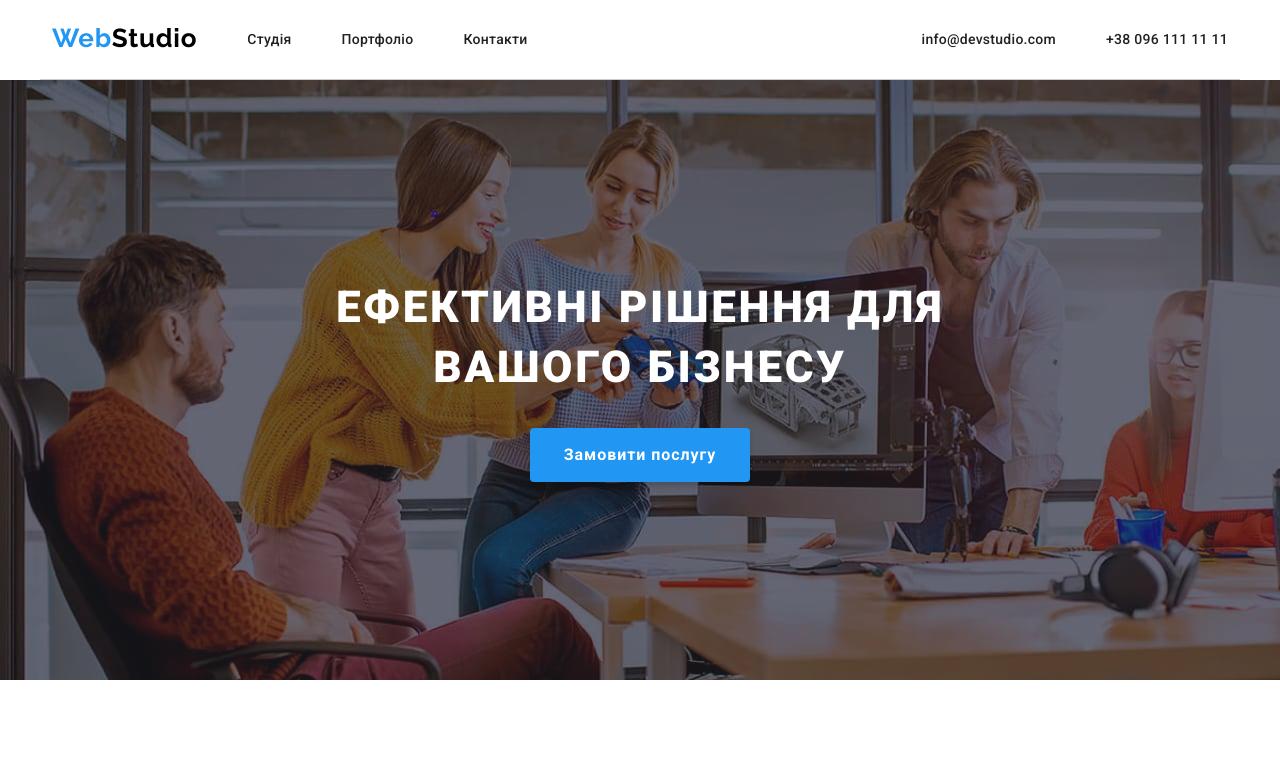
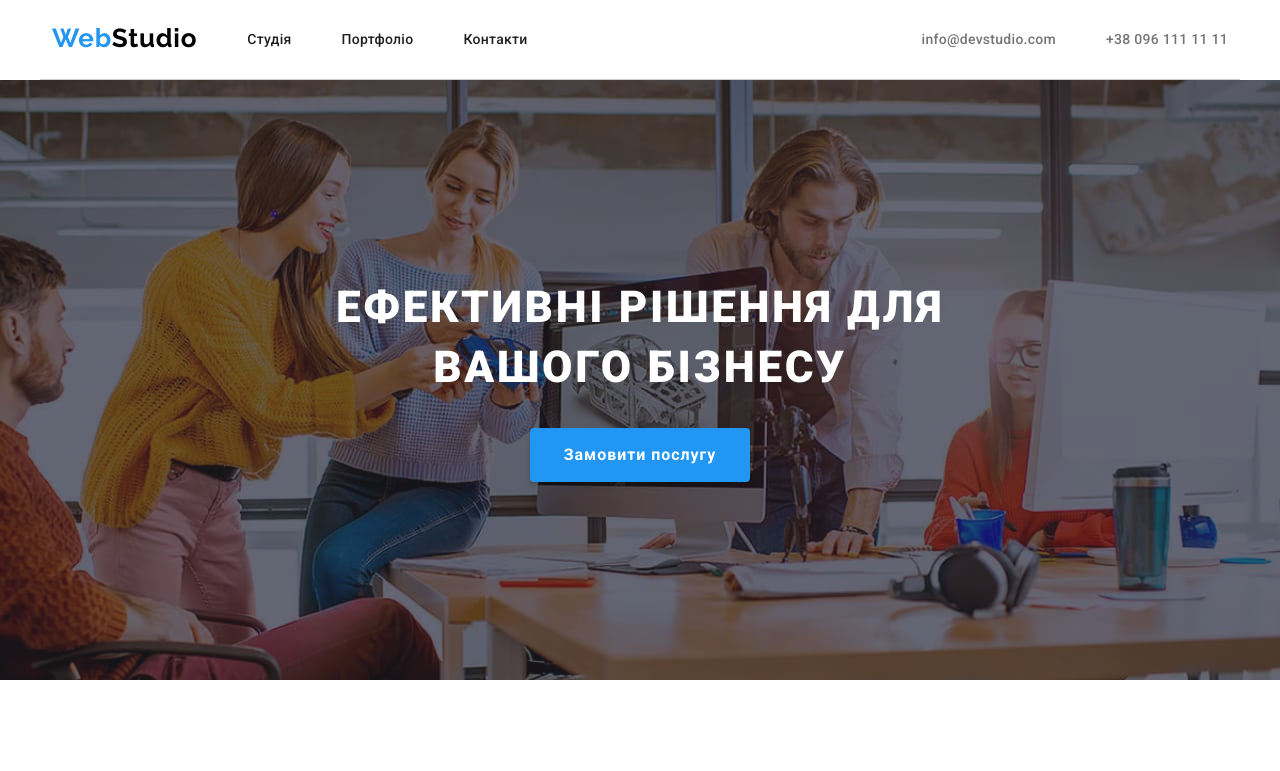
Before and after one commit to Hayasse/Web-Studio, a plain HTML site: page index.html in a window 1280 px wide. Shown: the top 771 px of the page. Drawn offline with nearby package versions, Linux system fonts and the light colour scheme.

Commit message:
create index file

```diff
--- a/style.css
+++ b/style.css
@@ -136,6 +136,9 @@ body {
 .first-section {
   background-image: linear-gradient(to right,#2F303A66,#2F303A66),
   url(img/hero.jpg);
+  background-repeat: no-repeat;
+  background-position: center;
+  max-width: 1600px;
   justify-content: center;
   align-items: center;
   text-align: center;
@@ -257,7 +260,7 @@ body {
 }
 .nav-5 {
   text-decoration: none;
-  color: var(--text-color);
+  color: var(--text-color2);
   font-size: 14px;
   font-family: Roboto;
   font-weight: 500;
@@ -272,7 +275,7 @@ body {
 }
 .nav-4 {
   text-decoration: none;
-  color: var(--text-color);
+  color: var(--text-color2);
   font-size: 14px;
   font-family: Roboto;
   font-weight: 500;
```
